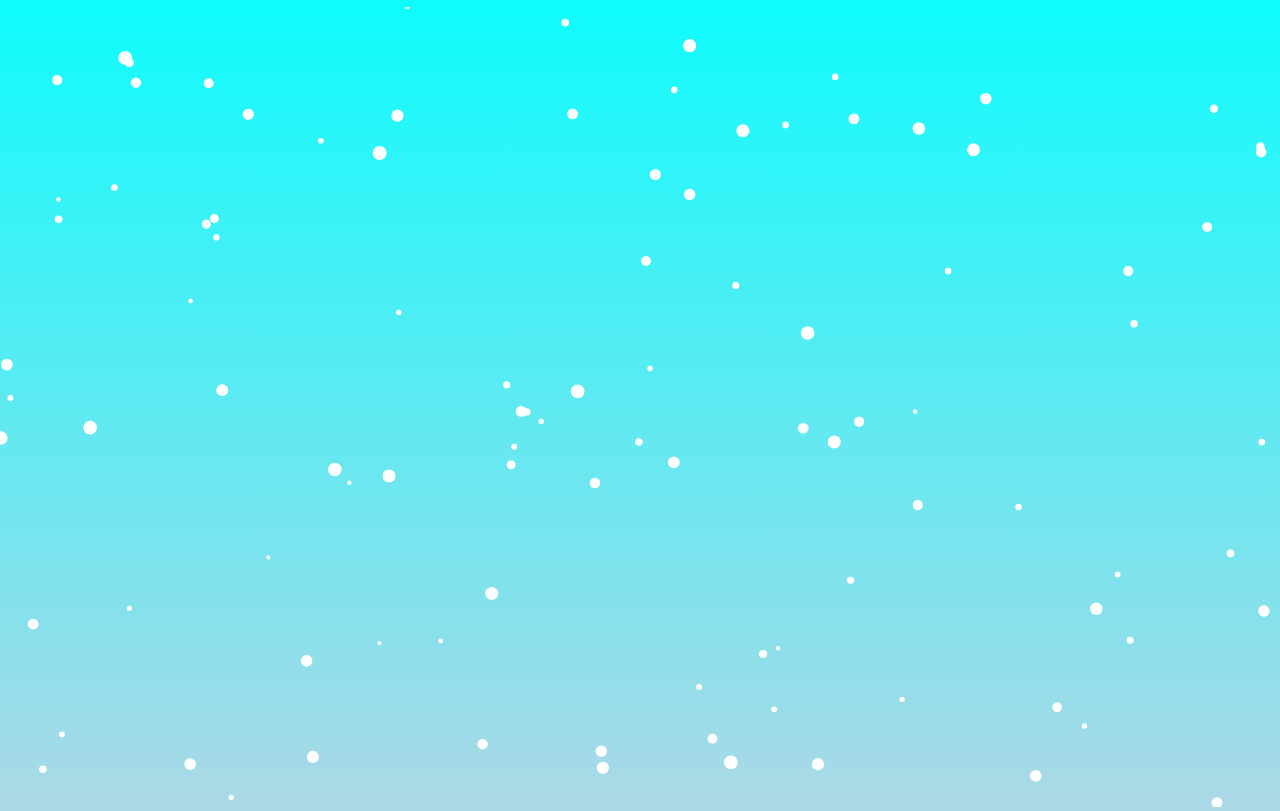
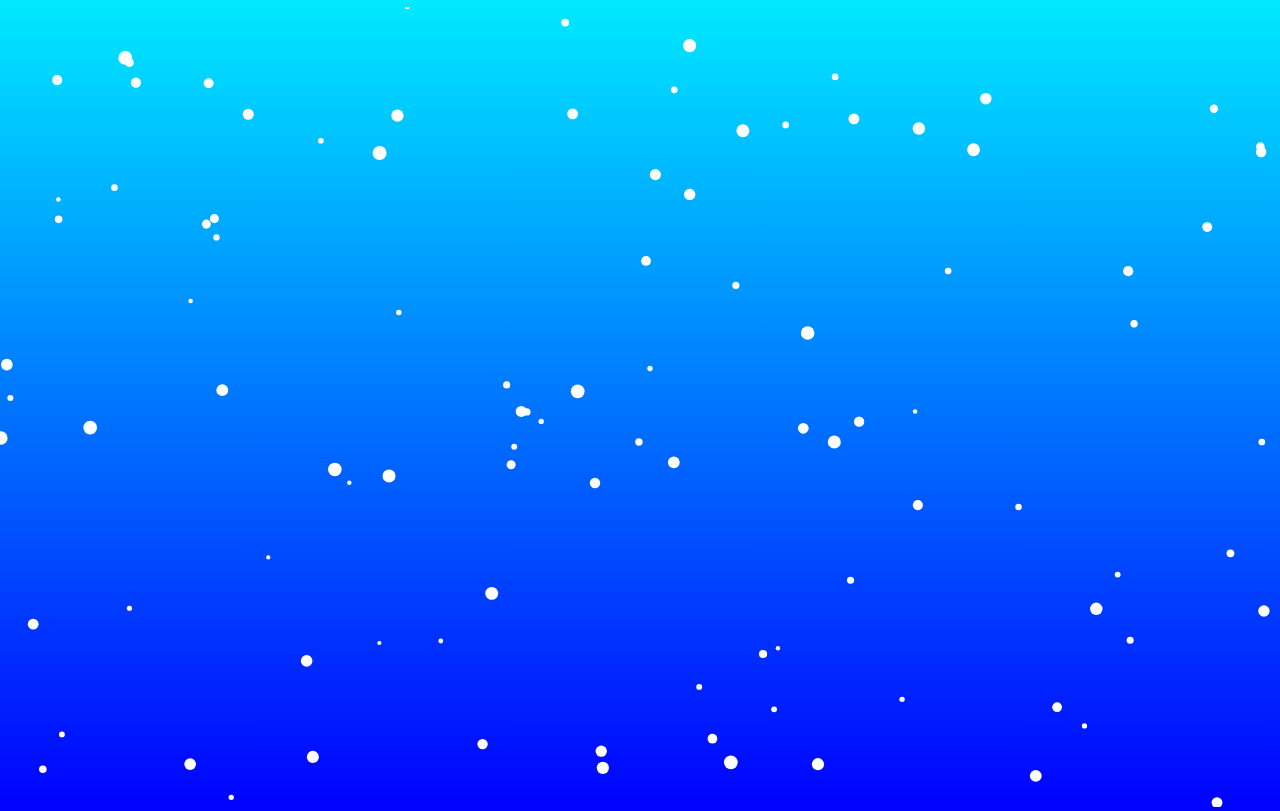
Before and after one commit to Kenzie-Nice/Art.io, a plain HTML site: page index.html in a window 1280 px wide. Shown: the part 73-884 px from the top of the page. Drawn offline with Linux system fonts and the light colour scheme.

Commit message:
Update index.html

```diff
--- a/index.html
+++ b/index.html
@@ -7,10 +7,11 @@
     <style>
         /* Add your CSS here */
         body {
-            margin: 0;
-            overflow: hidden;
-            background: linear-gradient(to bottom, cyan, lightblue);
-        }
+    margin: 0;
+    overflow: hidden;
+    background: linear-gradient(to bottom, #00FFFF, #0000FF); /* Cyan to deep blue */
+}
+
     </style>
 </head>
 <body>
```
